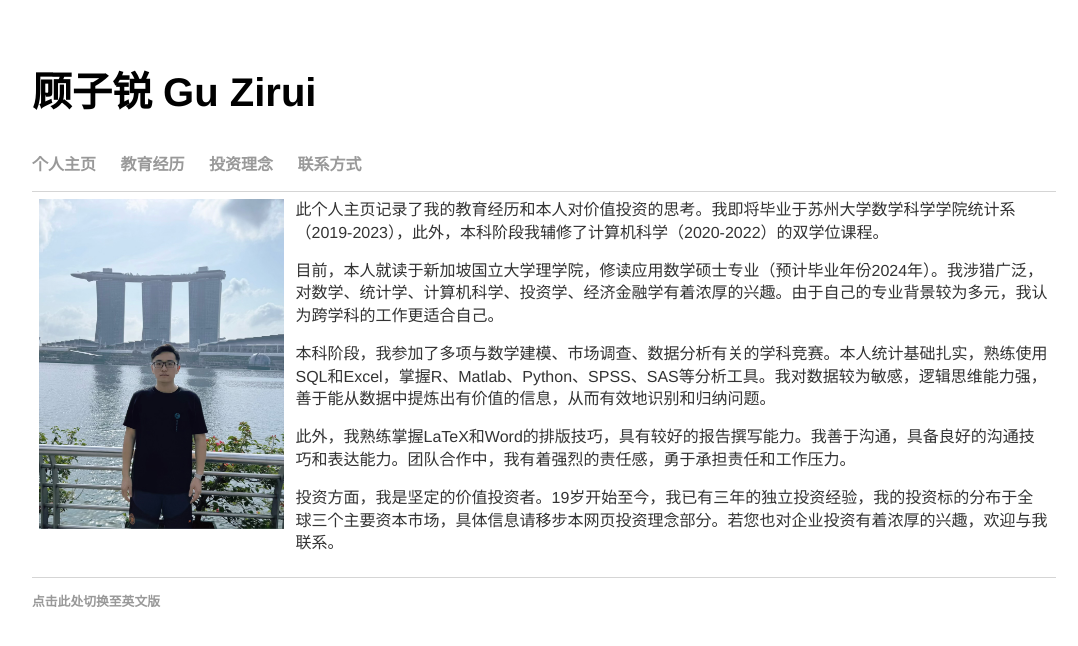
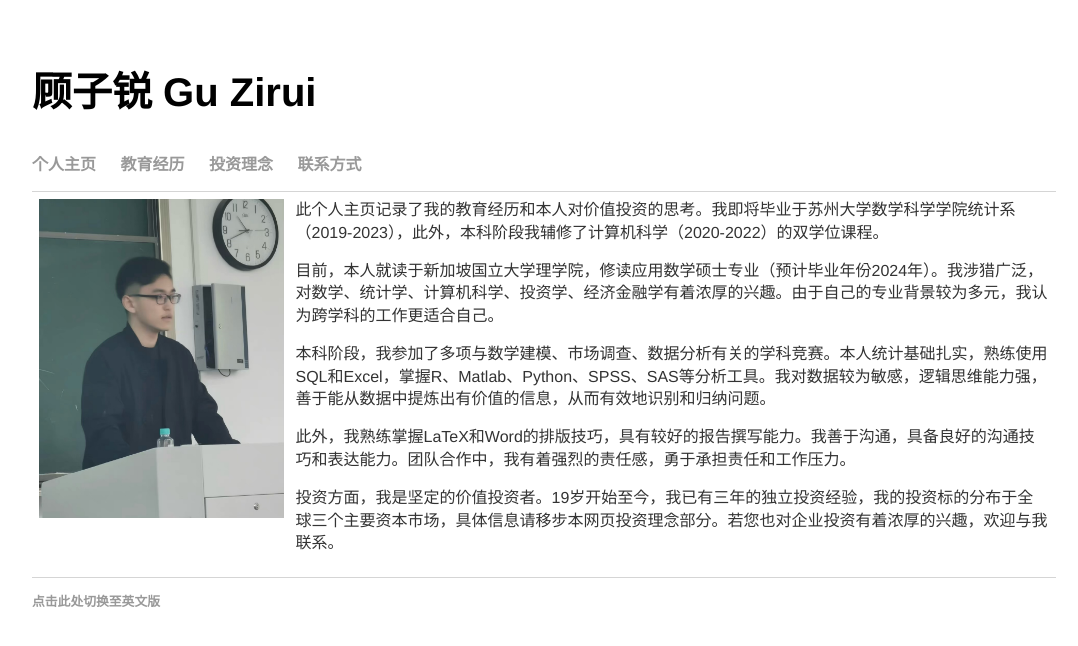
Before and after one commit to guzirui/guzirui.github.io, a Jekyll site: the page built from index.html, in a window 1280 px wide. Shown: the top 646 px of the page, without its empty margins (96-1174 px from the left). Built offline with Jekyll 4.4.1, drawn with Linux system fonts in a browser that asks for light colours.

Commit message:
Update index.html

```diff
--- a/index.html
+++ b/index.html
@@ -16,7 +16,7 @@
   <tr>
     <td width="25%">
       <div>
-        <img position="absolute" margin="auto" width="100%" src="dailyphoto.jpg">
+        <img position="absolute" margin="auto" width="100%" src="zirui_gu.jpg">
       </div>
     </td>
     <td>
```
